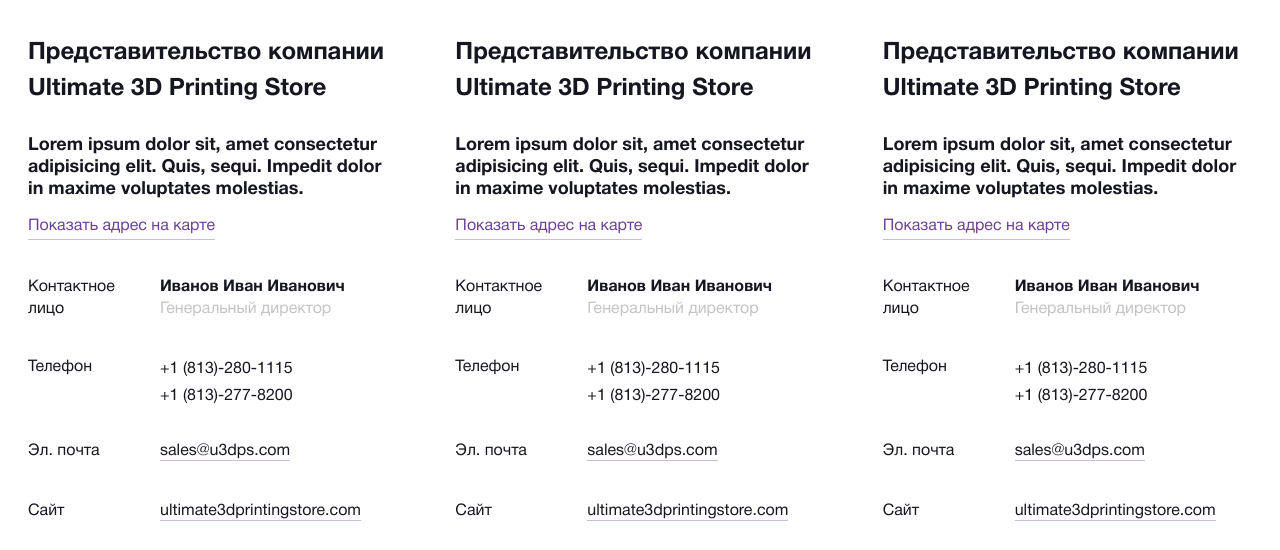
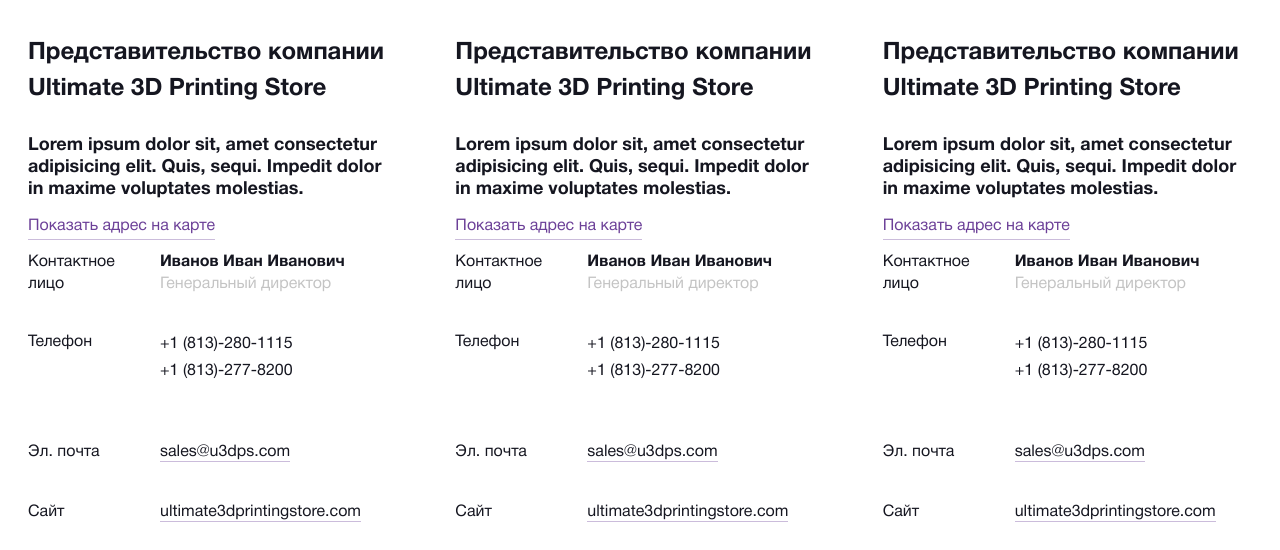
Before and after one commit to ornis1/simple-template, a website: page src/index.html in a window 1280 px wide. Shown: the part 1480-2030 px from the top of the page. Drawn offline with nearby package versions, Linux system fonts and the light colour scheme; files that its build step writes are made by us from their sources.

Commit message:
Отступы у адреса и телефонов

```diff
--- a/src/style/_company-card.sass
+++ b/src/style/_company-card.sass
@@ -41,7 +41,12 @@
 			&>:first-child
 				display: none
 	&__phone
+		min-height: 80px
+		max-height: 80px
 		margin-bottom: 30px
+		@media (max-width: $mobile)
+			min-height: auto
+			max-height: auto
 		& .right
 			display: flex
 			flex-direction: column
@@ -117,6 +122,11 @@
 			@media (max-width: $mobile)
 				display: none
 	&__address
+		min-height: 80px
+		max-height: 80px
+		display: flex
+		flex-direction: column
+		justify-content: space-between
 		font-size: 18px
 		font-weight: bold
 		margin-bottom: 36px
@@ -124,6 +134,8 @@
 		@media (max-width: $mobile)
 			font-size: 16px
 			margin-bottom: 26px
+			min-height: auto
+			max-height: auto
 		& >a
 			font-size: 16px
 			display: block
```
